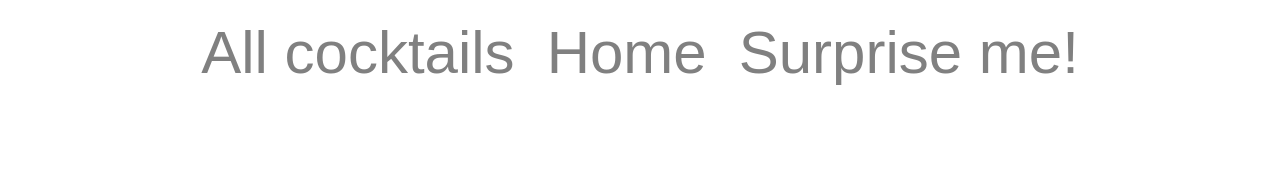
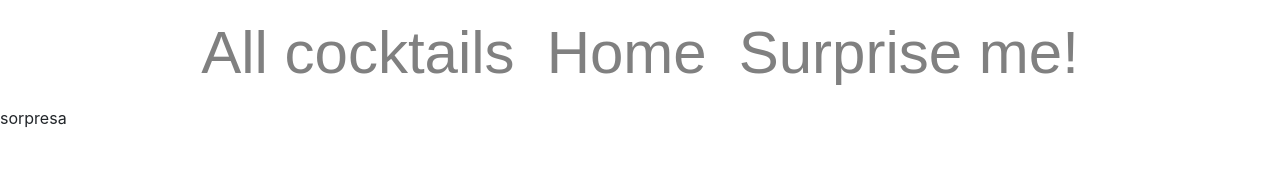
Before and after one commit to ivojuroro/react-project, a React (Create React App) app: page /surpriseMe in a window 1280 px wide. Shown: the top 196 px of the page. Built offline with nearby package versions, Linux system fonts and the light colour scheme; a web font is replaced by a local one.

Commit message:
- SurpriseMe route and component added

```diff
--- a/src/components/Header.js
+++ b/src/components/Header.js
@@ -8,9 +8,9 @@ import '../styles/Header.css'
 let Header=(props)=>
     <Nav className="justify-content-center" activeKey="/home">
 
-                <Link id="link" className="nav-link" to="/AllCoctails">All cocktails</Link>
+                <Link id="link" className="nav-link" to="/allCocktails">All cocktails</Link>
                 <Link id="link" className="nav-link" to="/home">Home</Link>
-                <Link id="link" className="nav-link" to="/surprise">Surprise me!</Link>
+                <Link id="link" className="nav-link" to="/surpriseMe">Surprise me!</Link>
 
     </Nav>;
 
--- /dev/null
+++ b/src/pages/RandomCocktail.js
@@ -0,0 +1,13 @@
+import React from 'react';
+
+import "./../styles/CocktailsCarousel.css"
+import axios from "axios";
+
+class RandomCocktail extends React.Component {
+    render() {
+        return(
+            <p>sorpresa</p>
+        );
+    }
+}
+export default RandomCocktail;
--- a/src/router/Routes.js
+++ b/src/router/Routes.js
@@ -4,6 +4,7 @@ import React from 'react';
 import {Switch, Route} from "react-router-dom";
 import Home from './../pages/Home';
 import AllCocktails from "../pages/AllCocktails";
+import RandomCocktail from "../pages/RandomCocktail";
 
 
 let Routes = (props) =>
@@ -11,8 +12,11 @@ let Routes = (props) =>
         <Route path={"/home"}>
             <Home/>
         </Route>
-        <Route path={"/AllCoctails"}>
+        <Route path={"/allCocktails"}>
             <AllCocktails/>
+        </Route>
+        <Route path={"/surpriseMe"}>
+            <RandomCocktail />
         </Route>
     </Switch>;
 
```
